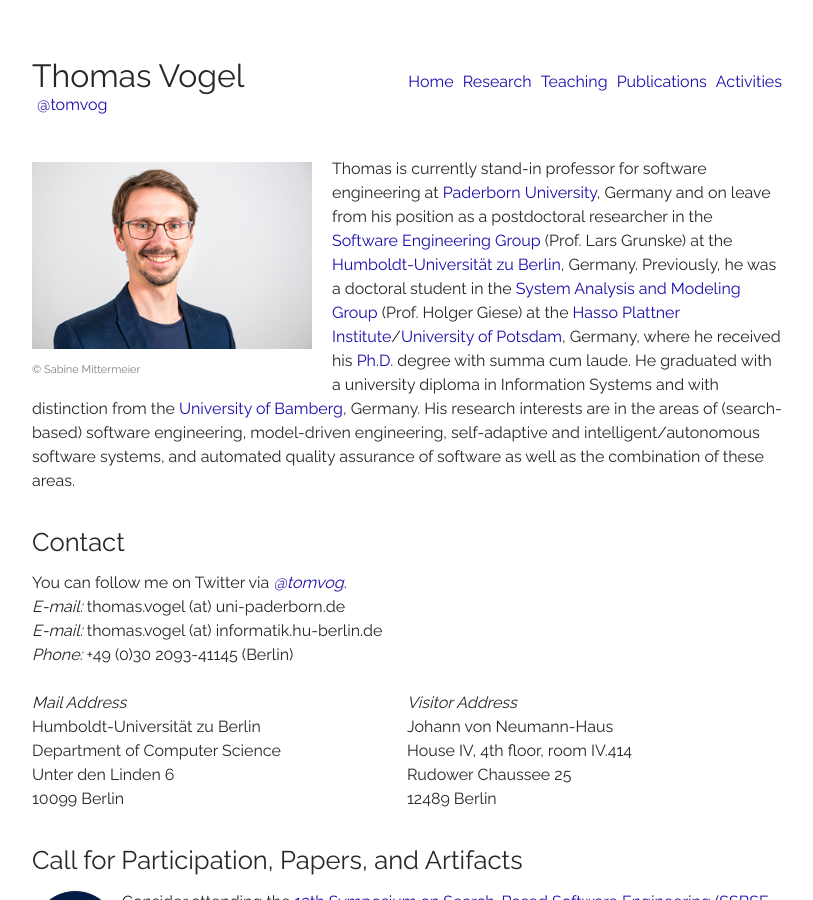
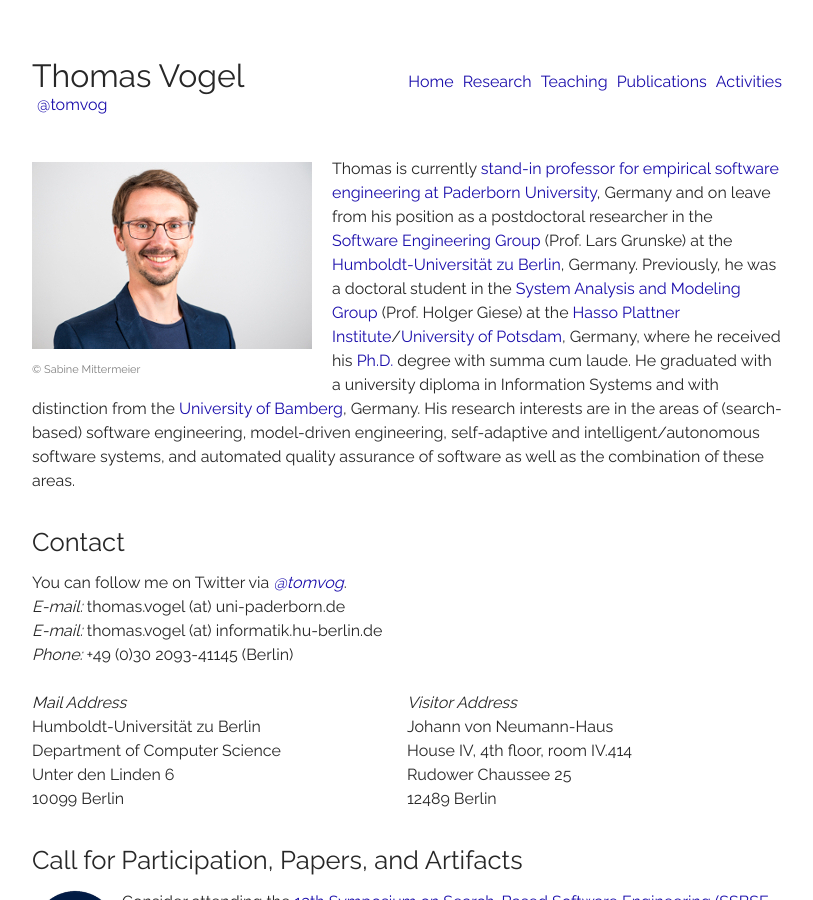
Before and after one commit to thomas-vogel/thomas-vogel.github.io, a Jekyll site: the page built from index.md, in a window 1280 px wide and 900 px high. Shown: the whole window, without its empty margins (233-1046 px from the left). Built offline with Jekyll 4.4.1, drawn with Linux system fonts in a browser that asks for light colours.

Commit message:
Update link

```diff
--- a/index.md
+++ b/index.md
@@ -8,7 +8,7 @@
 <br />&copy; <a href="http://sabine-mittermeier.de" target="_blank" style="color:gray;">Sabine Mittermeier</a>
 </div>
 
-Thomas is currently stand-in professor for software engineering at [Paderborn University](https://www.uni-paderborn.de/en/){:target="_blank"}, Germany and on leave from his position as a postdoctoral researcher in the [Software Engineering Group](https://www.informatik.hu-berlin.de/en/forschung-en/gebiete/se){:target="_blank"} (Prof. Lars Grunske) at the [Humboldt-Universität zu Berlin](https://www.hu-berlin.de/en){:target="_blank"}, Germany.
+Thomas is currently [stand-in professor for empirical software engineering at Paderborn University](https://www.uni-paderborn.de/person/92621){:target="_blank"}, Germany and on leave from his position as a postdoctoral researcher in the [Software Engineering Group](https://www.informatik.hu-berlin.de/en/forschung-en/gebiete/se){:target="_blank"} (Prof. Lars Grunske) at the [Humboldt-Universität zu Berlin](https://www.hu-berlin.de/en){:target="_blank"}, Germany.
 Previously, he was a doctoral student in the [System Analysis and Modeling Group](https://hpi.de/en/giese/){:target="_blank"} (Prof. Holger Giese) at the [Hasso Plattner Institute](https://hpi.de/en.html){:target="_blank"}/[University of Potsdam](https://www.uni-potsdam.de/en/index.html){:target="_blank"}, Germany, where he received his [Ph.D.](publications/phd) degree with summa cum laude.
 He graduated with a university diploma in Information Systems and with distinction from the [University of Bamberg](https://www.uni-bamberg.de/en/){:target="_blank"}, Germany.
 His research interests are in the areas of (search-based) software engineering, model-driven engineering, self-adaptive and intelligent/autonomous software systems, and automated quality assurance of software as well as the combination of these areas.
```
